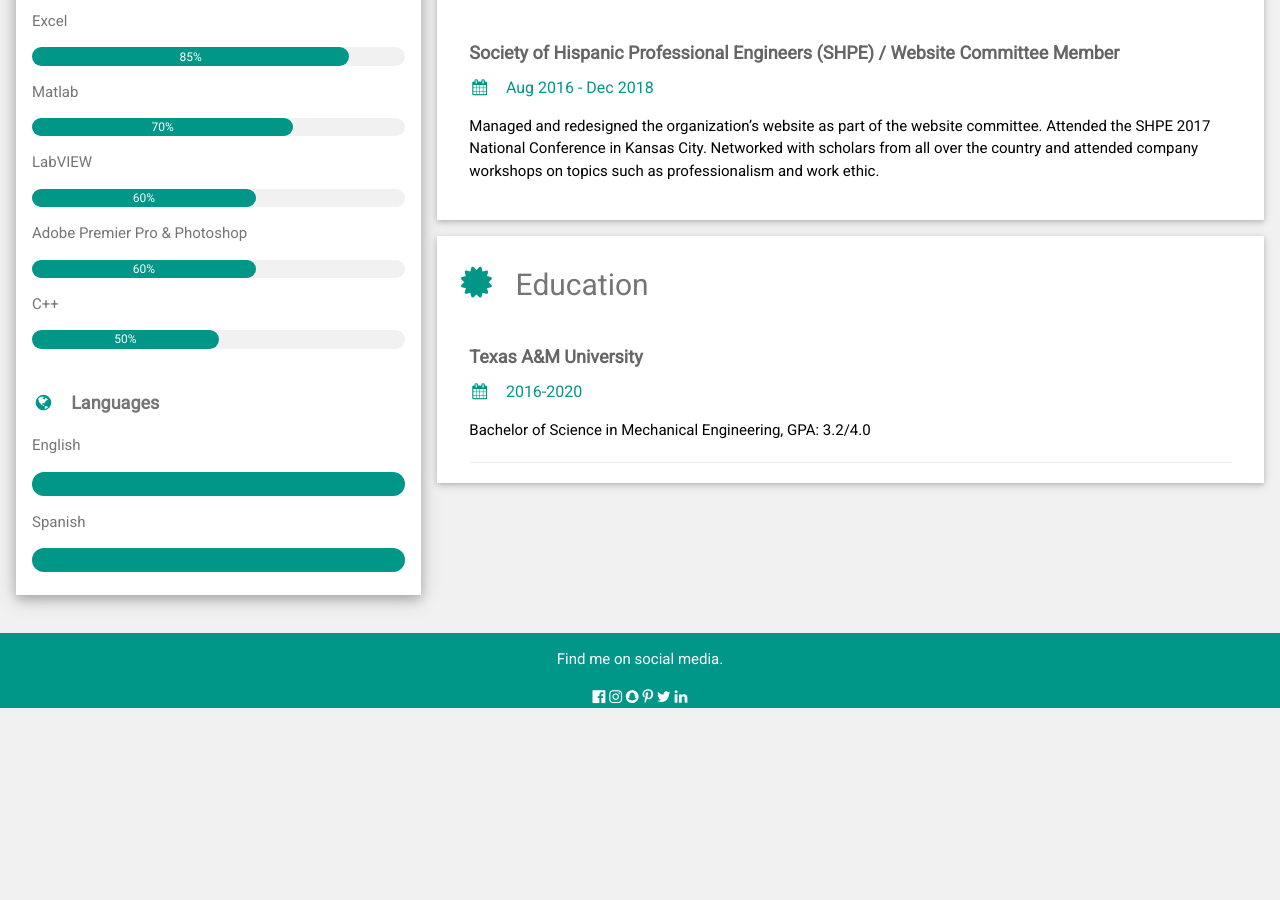
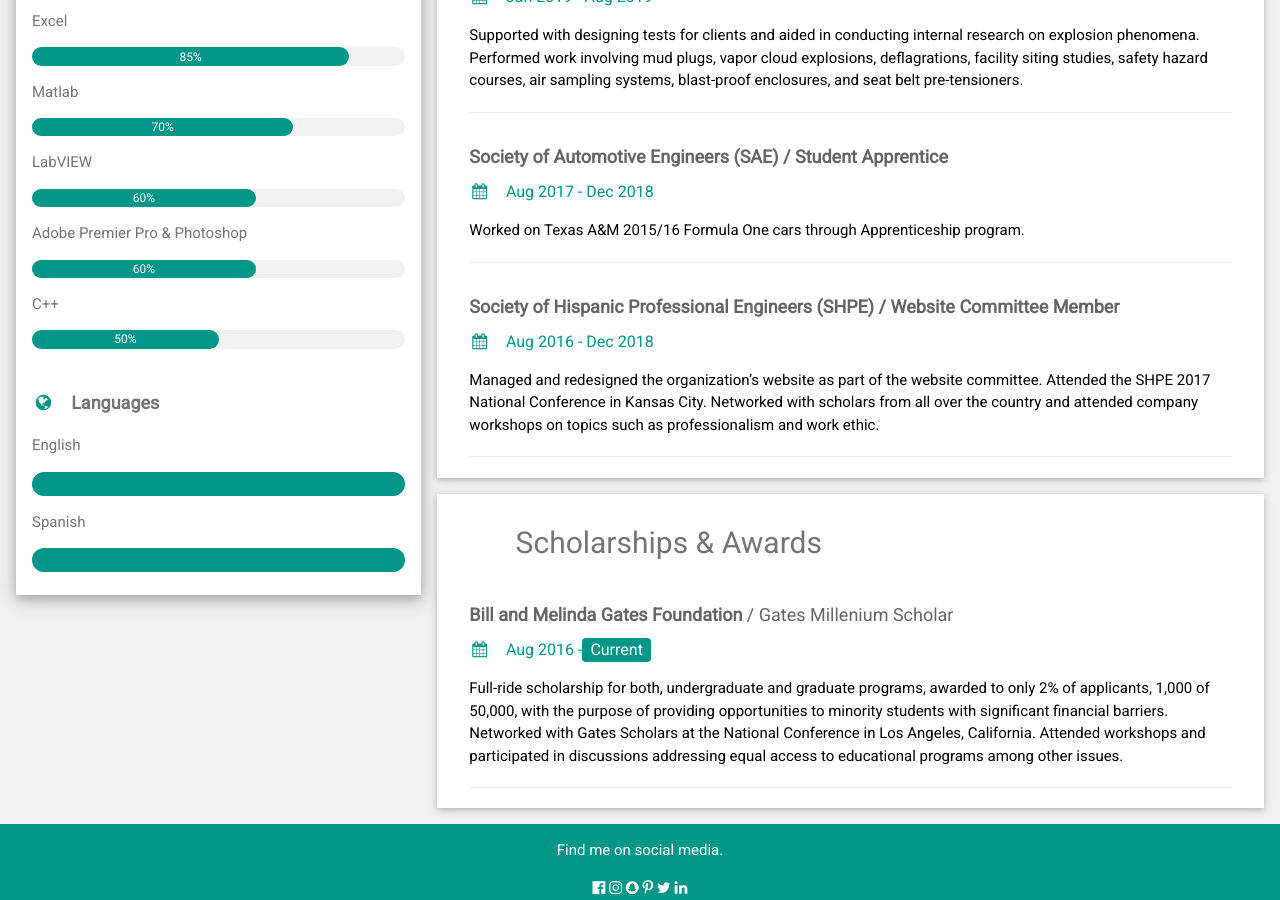
Before and after one commit to juliogarza/juliogarza.github.io, a Jekyll site: the page CV.html, which Jekyll copies as it is, in a window 1280 px wide and 900 px high, scrolled down 789 px. Built offline with Jekyll 4.4.1, drawn with Linux system fonts in a browser that asks for light colours; before the commit the page ends 1497 px from its top, so only the background shows below that; some of the changed text lies outside the part shown.

Commit message:
Update CV.html

```diff
--- a/CV.html
+++ b/CV.html
@@ -34,7 +34,7 @@
           <p><i class="fa fa-phone fa-fw w3-margin-right w3-large w3-text-teal"></i>(956) 460 2872</p>
           <hr>
 
-          <p class="w3-large"><b><i class="fa fa-asterisk fa-fw w3-margin-right w3-text-teal"></i>Skills</b></p>
+          <p class="w3-large"><b><i class="fa fa-desktop fa-fw w3-margin-right w3-text-teal"></i>Skills</b></p>
           <p>Python</p>
           <div class="w3-light-grey w3-round-xlarge w3-small">
             <div class="w3-container w3-center w3-round-xlarge w3-teal" style="width:90%">90%</div>
@@ -86,6 +86,16 @@
     <!-- Right Column -->
     <div class="w3-twothird">
 
+      <div class="w3-container w3-card w3-white">
+        <h2 class="w3-text-grey w3-padding-16"><i class="fa fa-certificate fa-fw w3-margin-right w3-xxlarge w3-text-teal"></i>Education</h2>
+        <div class="w3-container">
+          <h5 class="w3-opacity"><b>Texas A&M University</b></h5>
+          <h6 class="w3-text-teal"><i class="fa fa-calendar fa-fw w3-margin-right"></i>2016-2020</h6>
+          <p>Bachelor of Science in Mechanical Engineering, GPA: 3.2/4.0</p>
+          <hr>
+        </div>
+      </div>
+
       <div class="w3-container w3-card w3-white w3-margin-bottom">
         <h2 class="w3-text-grey w3-padding-16"><i class="fa fa-suitcase fa-fw w3-margin-right w3-xxlarge w3-text-teal"></i>Work Experience</h2>
         <div class="w3-container">
@@ -103,26 +113,29 @@
         <div class="w3-container">
           <h5 class="w3-opacity"><b>Blast Group Co-op / Baker Engineering and Risk Consultants</b></h5>
           <h6 class="w3-text-teal"><i class="fa fa-calendar fa-fw w3-margin-right"></i>Jan 2019 - Aug 2019</h6>
-          <p>Supported with designing tests for clients and aided in conducting internal research on explosion phenomena. Performed work involving mud plugs, vapor cloud explosions, deflagrations, facility siting studies, safety hazard courses, air sampling systems, blast-proof enclosures, and seat belt pre-tensioners.</p><br>
+          <p>Supported with designing tests for clients and aided in conducting internal research on explosion phenomena. Performed work involving mud plugs, vapor cloud explosions, deflagrations, facility siting studies, safety hazard courses, air sampling systems, blast-proof enclosures, and seat belt pre-tensioners.</p>
+          <hr>
         </div>
         <div class="w3-container">
           <h5 class="w3-opacity"><b>Society of Automotive Engineers (SAE) / Student Apprentice</b></h5>
           <h6 class="w3-text-teal"><i class="fa fa-calendar fa-fw w3-margin-right"></i>Aug 2017 - Dec 2018</h6>
-          <p>Worked on Texas A&M 2015/16 Formula One cars through Apprenticeship program.</p><br>
+          <p>Worked on Texas A&M 2015/16 Formula One cars through Apprenticeship program.</p>
+          <hr>
         </div>
         <div class="w3-container">
           <h5 class="w3-opacity"><b>Society of Hispanic Professional Engineers (SHPE) / Website Committee Member</b></h5>
           <h6 class="w3-text-teal"><i class="fa fa-calendar fa-fw w3-margin-right"></i>Aug 2016 - Dec 2018</h6>
-          <p>Managed and redesigned the organization’s website as part of the website committee. Attended the SHPE 2017 National Conference in Kansas City. Networked with scholars from all over the country and attended company workshops on topics such as professionalism and work ethic.</p><br>
+          <p>Managed and redesigned the organization’s website as part of the website committee. Attended the SHPE 2017 National Conference in Kansas City. Networked with scholars from all over the country and attended company workshops on topics such as professionalism and work ethic.</p>
+          <hr>
         </div>
       </div>
 
       <div class="w3-container w3-card w3-white">
-        <h2 class="w3-text-grey w3-padding-16"><i class="fa fa-certificate fa-fw w3-margin-right w3-xxlarge w3-text-teal"></i>Education</h2>
+        <h2 class="w3-text-grey w3-padding-16"><i class="fa fa-medal fa-fw w3-margin-right w3-xxlarge w3-text-teal"></i>Scholarships & Awards</h2>
         <div class="w3-container">
-          <h5 class="w3-opacity"><b>Texas A&M University</b></h5>
-          <h6 class="w3-text-teal"><i class="fa fa-calendar fa-fw w3-margin-right"></i>2016-2020</h6>
-          <p>Bachelor of Science in Mechanical Engineering, GPA: 3.2/4.0</p>
+          <h5 class="w3-opacity"><b>Bill and Melinda Gates Foundation</b> / Gates Millenium Scholar</h5>
+          <h6 class="w3-text-teal"><i class="fa fa-calendar fa-fw w3-margin-right"></i>Aug 2016 -<span class="w3-tag w3-teal w3-round">Current</span></h6>
+          <p>Full-ride scholarship for both, undergraduate and graduate programs, awarded to only 2% of applicants, 1,000 of 50,000, with the purpose of providing opportunities to minority students with significant financial barriers. Networked with Gates Scholars at the National Conference in Los Angeles, California. Attended workshops and participated in discussions addressing equal access to educational programs among other issues.</p>
           <hr>
         </div>
       </div>
```
